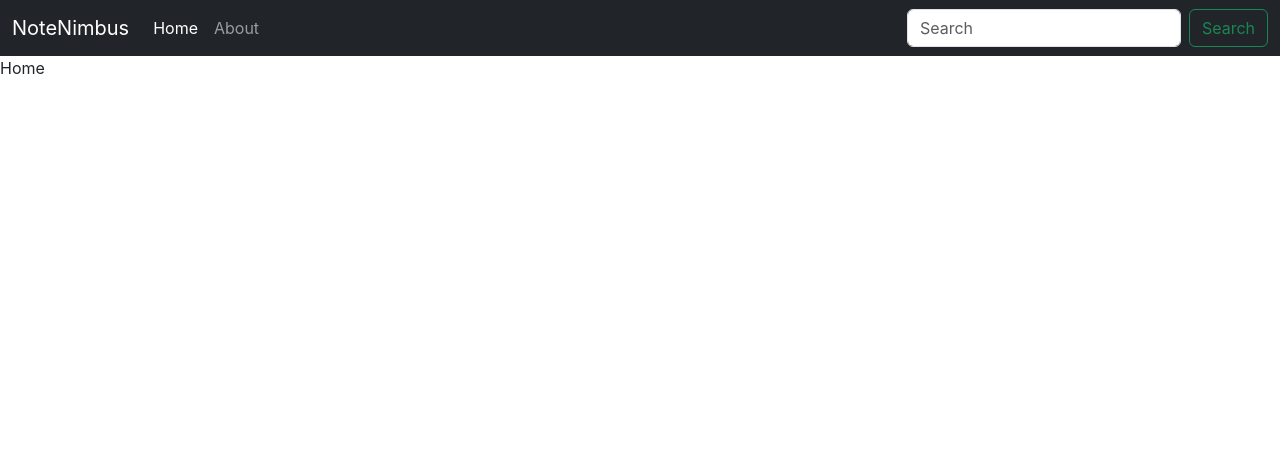
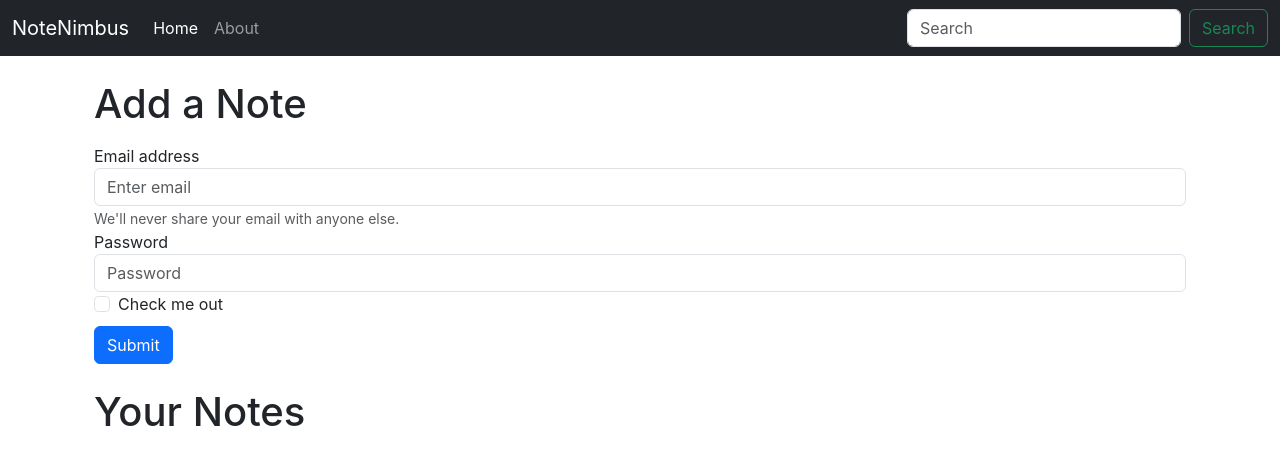
Before and after one commit to rhinoxD/notenimbus-client, a React (Create React App) app: page / in a window 1280 px wide. Shown: the top 464 px of the page. Built offline with nearby package versions, Linux system fonts and the light colour scheme.

Commit message:
Use useLocation hook

```diff
--- a/src/App.js
+++ b/src/App.js
@@ -11,10 +11,12 @@
     <NoteState>
       <Router>
         <Navbar />
-        <Routes>
-          <Route path='/' element={<Home />} />
-          <Route path='/about' element={<About />} />
-        </Routes>
+        <div className='container'>
+          <Routes>
+            <Route path='/' element={<Home />} />
+            <Route path='/about' element={<About />} />
+          </Routes>
+        </div>
       </Router>
     </NoteState>
   )
--- a/src/components/About.js
+++ b/src/components/About.js
@@ -1,13 +1,5 @@
-import { useContext, useEffect } from 'react'
-import NoteContext from '../context/notes/NoteContext'
-
 const About = () => {
-  const a = useContext(NoteContext)
-  useEffect(() => {
-    a.update()
-    //  eslint-disable-next-line
-  }, [])
-  return <div>About {a.state.name} Class {a.state.class}</div>
+  return <div>About</div>
 }
 
 export default About
--- a/src/components/Home.js
+++ b/src/components/Home.js
@@ -1,5 +1,51 @@
 const Home = () => {
-  return <div>Home</div>
+  return (
+    <>
+      <div className='container my-4'>
+        <h1>Add a Note</h1>
+        <form className='my-3'>
+          <div className='form-group'>
+            <label for='exampleInputEmail1'>Email address</label>
+            <input
+              type='email'
+              className='form-control'
+              id='exampleInputEmail1'
+              aria-describedby='emailHelp'
+              placeholder='Enter email'
+            />
+            <small id='emailHelp' className='form-text text-muted'>
+              We'll never share your email with anyone else.
+            </small>
+          </div>
+          <div className='form-group'>
+            <label for='exampleInputPassword1'>Password</label>
+            <input
+              type='password'
+              className='form-control'
+              id='exampleInputPassword1'
+              placeholder='Password'
+            />
+          </div>
+          <div className='form-check'>
+            <input
+              type='checkbox'
+              className='form-check-input'
+              id='exampleCheck1'
+            />
+            <label className='form-check-label' for='exampleCheck1'>
+              Check me out
+            </label>
+          </div>
+          <button type='submit' className='btn btn-primary mt-2'>
+            Submit
+          </button>
+        </form>
+      </div>
+      <div className='container my-4'>
+        <h1>Your Notes</h1>
+      </div>
+    </>
+  )
 }
 
 export default Home
--- a/src/components/Navbar.js
+++ b/src/components/Navbar.js
@@ -1,6 +1,7 @@
-import { Link } from 'react-router-dom'
+import { Link, useLocation } from 'react-router-dom'
 
 const Navbar = () => {
+  let location = useLocation()
   return (
     <nav className='navbar navbar-expand-lg bg-dark navbar-dark'>
       <div className='container-fluid'>
@@ -21,12 +22,23 @@
         <div className='collapse navbar-collapse' id='navbarSupportedContent'>
           <ul className='navbar-nav me-auto mb-2 mb-lg-0'>
             <li className='nav-item'>
-              <Link className='nav-link active' aria-current='page' to='/'>
+              <Link
+                className={`nav-link ${
+                  location.pathname === '/' ? 'active' : ''
+                }  `}
+                aria-current='page'
+                to='/'
+              >
                 Home
               </Link>
             </li>
             <li className='nav-item'>
-              <Link className='nav-link' to='/about'>
+              <Link
+                className={`nav-link ${
+                  location.pathname === '/about' ? 'active' : ''
+                }  `}
+                to='/about'
+              >
                 About
               </Link>
             </li>
--- a/src/context/notes/NoteState.js
+++ b/src/context/notes/NoteState.js
@@ -1,25 +1,7 @@
-import { useState } from 'react'
 import NoteContext from './NoteContext'
 
 const NoteState = ({ children }) => {
-  const s1 = {
-    name: 'Someone',
-    class: 'Some class',
-  }
-  const [state, setState] = useState(s1)
-  const update = () => {
-    setTimeout(() => {
-      setState({
-        name: 'Someone Else',
-        class: '3b',
-      })
-    }, 2000)
-  }
-  return (
-    <NoteContext.Provider value={{ state, update }}>
-      {children}
-    </NoteContext.Provider>
-  )
+  return <NoteContext.Provider value={{}}>{children}</NoteContext.Provider>
 }
 
 export default NoteState
```
